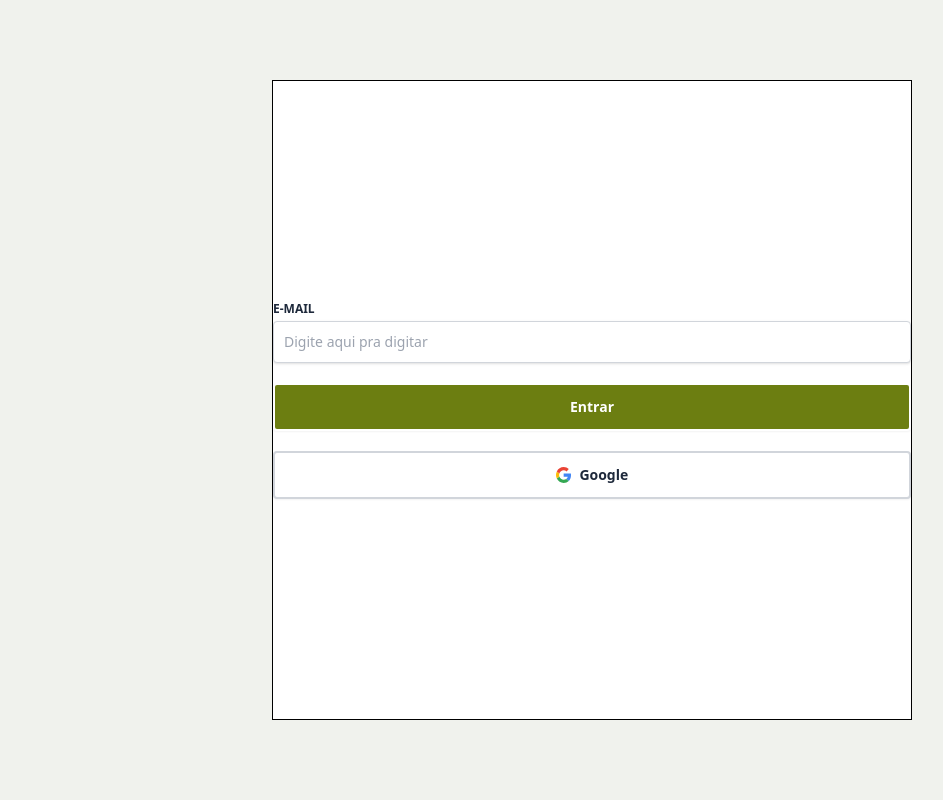
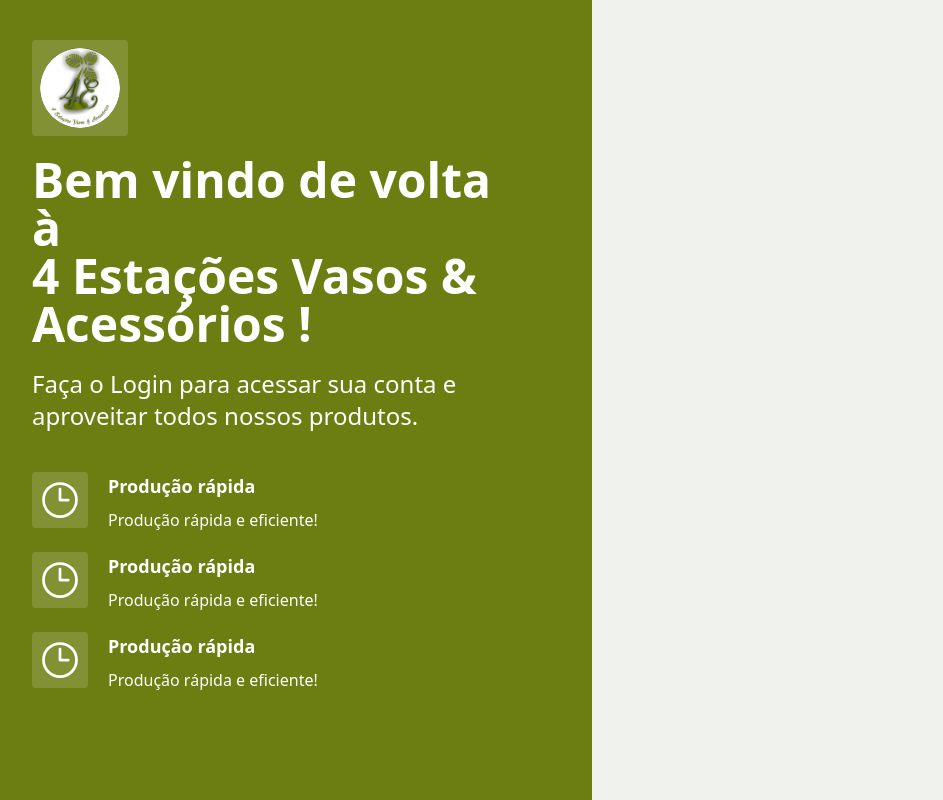
Before and after one commit to GeovaniSV/quatro-estacoes-frontend, a React (Vite) app: page /login in a window 1280 px wide. Shown: the whole page, without its empty margins (48-991 px from the left). Built offline with nearby package versions, Linux system fonts and the light colour scheme.

Commit message:
left sidebar fix

```diff
--- a/package.json
+++ b/package.json
@@ -10,6 +10,7 @@
     "preview": "vite preview"
   },
   "dependencies": {
+    "@heroicons/react": "^2.2.0",
     "@tailwindcss/vite": "^4.1.18",
     "react": "^19.2.0",
     "react-dom": "^19.2.0",
--- a/src/index.css
+++ b/src/index.css
@@ -23,4 +23,5 @@
   --color-ErrorMessageText:#991b1b;
   --color-SuccessMessageBG:#f0f9ff;
   --color-SuccessMessageText:#1e293b;
+  --color-contrastLight: rgba(255, 255, 255, 0.15);
 }
--- a/src/pages/Login.tsx
+++ b/src/pages/Login.tsx
@@ -1,26 +1,82 @@
 import ButtonField from '../components/ui/ButtonField'
 import SocialButtonField from '../components/ui/SocialButtonField'
 import TextField from '../components/ui/TextField'
+import logo from '../../public/quatro_estacoes_logo.jpg'
+
+import { ClockIcon } from '@heroicons/react/24/outline'
 
 function Login() {
 	return (
-		<main className="bg-background flex h-screen items-center justify-center">
-			<div className="flex h-4/5 w-2/4 flex-col items-center justify-center gap-5 border bg-white">
-				<TextField
-					label="E-MAIL"
-					placeholder="Digite aqui pra digitar"
-				/>
+		<main className="bg-background flex h-screen">
+			<div className="bg-contrast flex h-full w-2/4 items-center justify-center gap-5">
+				<div className="h-[90%] w-3/4">
+					<div className="bg-contrastLight h-24 w-24 rounded-sm p-2">
+						<img
+							src={logo}
+							alt="Logo 4 Estações"
+							className="h-full rounded-full"
+						/>
+					</div>
 
-				<ButtonField
-					title="Entrar"
-					typeField="contrast"
-				/>
+					<div className="mt-5">
+						<p className="font-bold text-white md:text-3xl lg:text-5xl">
+							Bem vindo de volta à
+						</p>
+						<p className="font-bold text-white md:text-3xl lg:text-5xl">
+							4 Estações Vasos & Acessórios !
+						</p>
 
-				<SocialButtonField
-					title="Google"
-					icon="google"
-				/>
+						<p className="mt-5 text-white md:text-lg lg:text-2xl">
+							Faça o Login para acessar sua conta e aproveitar todos nossos
+							produtos.
+						</p>
+					</div>
+
+					<div className="mt-10 flex flex-col gap-5">
+						<div className="flex gap-5">
+							<div className="bg-contrastLight flex h-14 w-14 items-center justify-center rounded-sm">
+								{' '}
+								<ClockIcon className="size-11 text-white" />
+							</div>
+
+							<div className="flex flex-col gap-2">
+								<p className="md:text-md font-bold text-white lg:text-lg">
+									Produção rápida
+								</p>
+								<p className="md:text-md text-white">
+									Produção rápida e eficiente!
+								</p>
+							</div>
+						</div>
+
+						<div className="flex gap-5">
+							<div className="bg-contrastLight flex h-14 w-14 items-center justify-center rounded-sm">
+								{' '}
+								<ClockIcon className="size-11 text-white" />
+							</div>
+
+							<div className="flex flex-col gap-2">
+								<p className="text-lg font-bold text-white">Produção rápida</p>
+								<p className="text-white">Produção rápida e eficiente!</p>
+							</div>
+						</div>
+
+						<div className="flex gap-5">
+							<div className="bg-contrastLight flex h-14 w-14 items-center justify-center rounded-sm">
+								{' '}
+								<ClockIcon className="size-11 text-white" />
+							</div>
+
+							<div className="flex flex-col gap-2">
+								<p className="text-lg font-bold text-white">Produção rápida</p>
+								<p className="text-white">Produção rápida e eficiente!</p>
+							</div>
+						</div>
+					</div>
+				</div>
 			</div>
+
+			<div className="flex flex-col"></div>
 		</main>
 	)
 }
```
Also changed, not shown: src/assets/estilo_vermelho.png (added).
